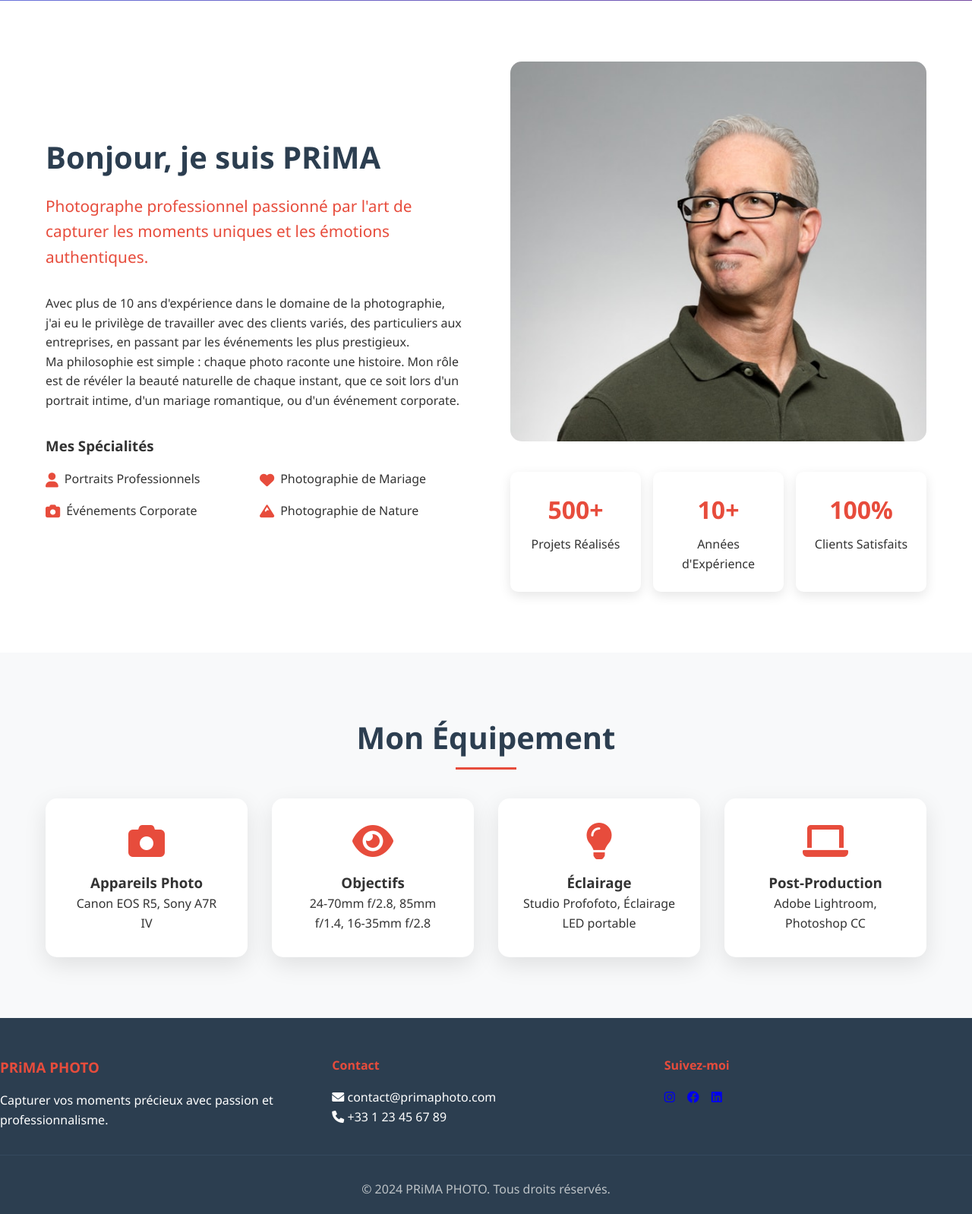
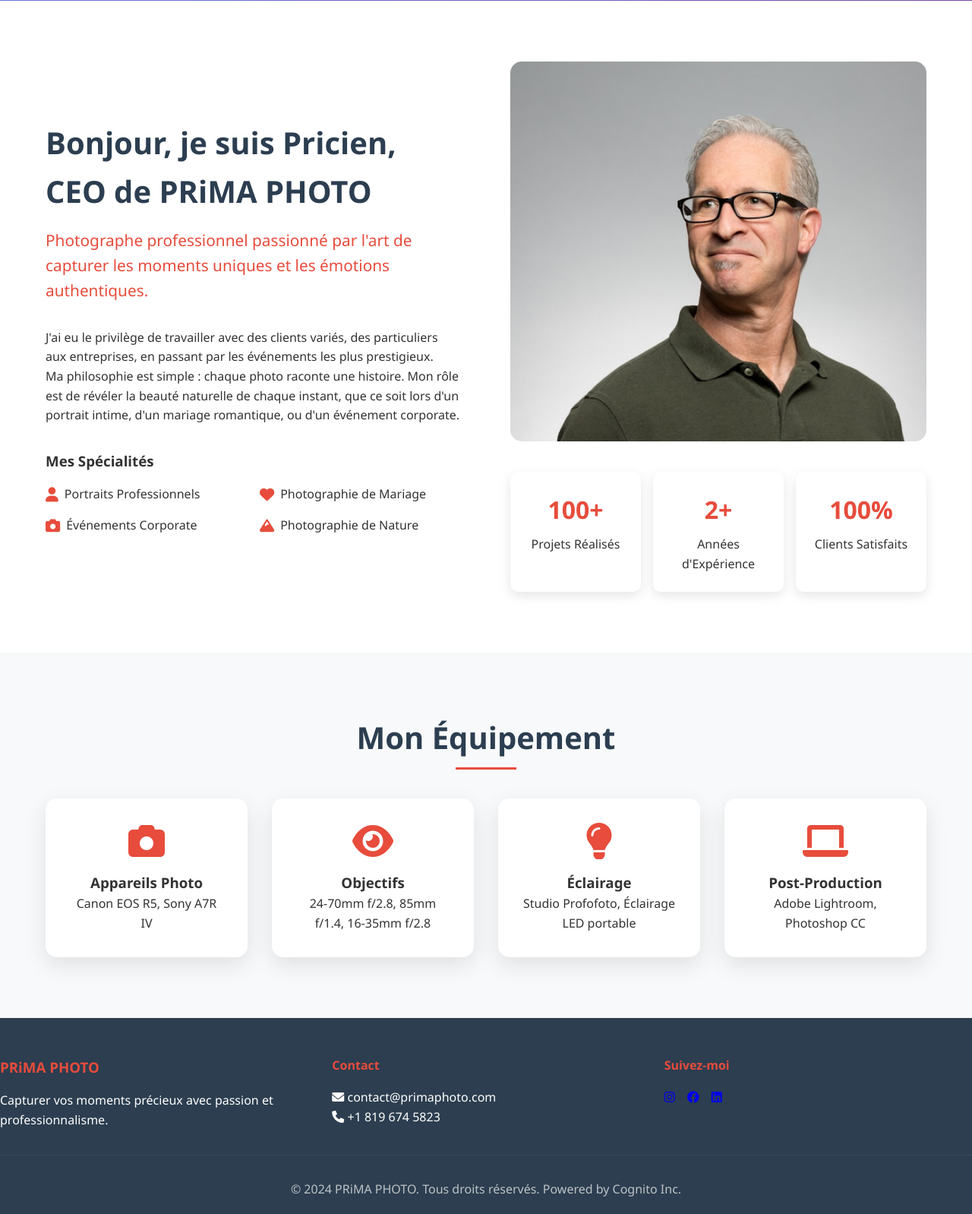
Before and after one commit to JonathanK-N/Portfolio, a Flask app: page /a-propos in a window 1280 px wide. Shown: the part 347-1945 px from the top of the page at 76% size. Run offline with Flask 3, Linux system fonts and the light colour scheme.

Commit message:
mise a jour des informations

```diff
--- a/app.py
+++ b/app.py
@@ -81,21 +81,21 @@ PAGE_CONTENT = {
     'about': {
         'title': 'Bonjour, je suis PRiMA',
         'subtitle': 'Photographe professionnel passionné par l\'art de capturer les moments uniques et les émotions authentiques.',
-        'description': 'Avec plus de 10 ans d\'expérience dans le domaine de la photographie, j\'ai eu le privilège de travailler avec des clients variés, des particuliers aux entreprises, en passant par les événements les plus prestigieux.',
+        'description': 'J\'ai eu le privilège de travailler avec des clients variés, des particuliers aux entreprises, en passant par les événements les plus prestigieux.',
         'philosophy': 'Ma philosophie est simple : chaque photo raconte une histoire. Mon rôle est de révéler la beauté naturelle de chaque instant, que ce soit lors d\'un portrait intime, d\'un mariage romantique, ou d\'un événement corporate.',
         'photo': 'about-photo.jpg',
         'stats': {
-            'projects': '500+',
-            'experience': '10+',
+            'projects': '100+',
+            'experience': '2+',
             'satisfaction': '100%'
         }
     },
     'contact': {
         'email': 'contact@primaphoto.com',
-        'phone': '+33 1 23 45 67 89',
-        'location': 'Paris, France',
-        'hours': 'Lun - Ven: 9h - 18h<br>Sam: Sur rendez-vous',
-        'whatsapp': '+33123456789'
+        'phone': '+1 819 674 5823',
+        'location': 'Sherbrooke, QC, Canada',
+        'hours': 'Sur rendez-vous',
+        'whatsapp': '+1 819 674 5823'
     }
 }
 
--- a/templates/about.html
+++ b/templates/about.html
@@ -14,10 +14,10 @@
     <div class="container">
         <div class="about-grid">
             <div class="about-text">
-                <h2>Bonjour, je suis PRiMA</h2>
+                <h2>Bonjour, je suis Pricien, CEO de PRiMA PHOTO</h2>
                 <p class="lead">Photographe professionnel passionné par l'art de capturer les moments uniques et les émotions authentiques.</p>
 
-                <p>Avec plus de 10 ans d'expérience dans le domaine de la photographie, j'ai eu le privilège de travailler avec des clients variés, des particuliers aux entreprises, en passant par les événements les plus prestigieux.</p>
+                <p> J'ai eu le privilège de travailler avec des clients variés, des particuliers aux entreprises, en passant par les événements les plus prestigieux.</p>
 
                 <p>Ma philosophie est simple : chaque photo raconte une histoire. Mon rôle est de révéler la beauté naturelle de chaque instant, que ce soit lors d'un portrait intime, d'un mariage romantique, ou d'un événement corporate.</p>
 
--- a/templates/base.html
+++ b/templates/base.html
@@ -51,7 +51,7 @@
             <div class="footer-section">
                 <h4>Contact</h4>
                 <p><i class="fas fa-envelope"></i> contact@primaphoto.com</p>
-                <p><i class="fas fa-phone"></i> +33 1 23 45 67 89</p>
+                <p><i class="fas fa-phone"></i> +1 819 674 5823</p>
             </div>
             <div class="footer-section">
                 <h4>Suivez-moi</h4>
@@ -63,7 +63,7 @@
             </div>
         </div>
         <div class="footer-bottom">
-            <p>&copy; 2024 PRiMA PHOTO. Tous droits réservés.</p>
+            <p>&copy; 2024 PRiMA PHOTO. Tous droits réservés. Powered by Cognito Inc.</p>
         </div>
     </footer>
 
```
Also changed, not shown: templates/index.html (+4 -4 lines).
